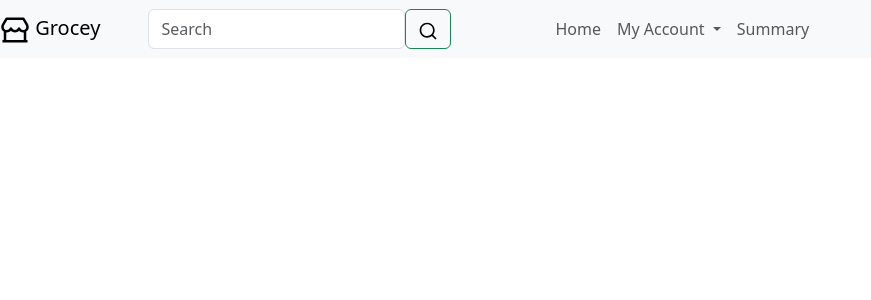
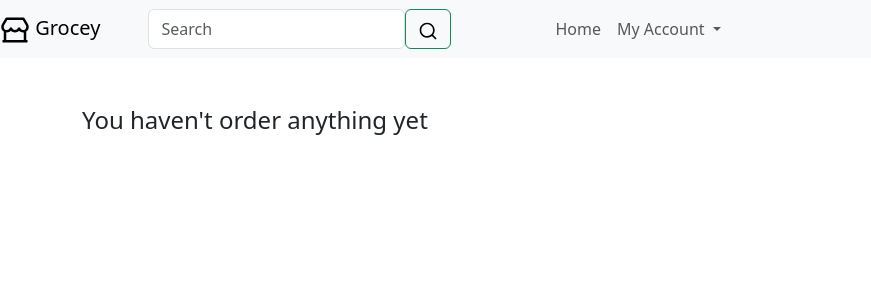
Before and after one commit to VivekKumarKamal/grocey, a Flask app: page /orders in a window 1280 px wide. Shown: the top 300 px of the page, without its empty margins (0-871 px from the left). Run offline with Flask 3, Linux system fonts and the light colour scheme; a user stored in the database is signed in; data comes from the database, SQL or seed files in the repository; both versions use the stored data as it was after the commit; some libraries are stand-ins or nearby versions.

Commit message:
improvements

```diff
--- a/website/templates/home.html
+++ b/website/templates/home.html
@@ -24,7 +24,7 @@
                     <p> {{ prod.price }} Rs/{{ prod.unit }}</p>
                     {% if prod.quantity > 0 %}
                         <p> Availabe: {{ prod.quantity }} {{ prod.unit }}</p>
-                        <p style="color: rgb(43, 46, 0);"> Expiry-Date: {{ prod.expiry_date }}</p>
+                        <p style="color: rgb(107, 100, 0);"> Expiry-Date: {{ prod.expiry_date }}</p>
                         <small class="w-10">
                             <a href="/add-to-cart/{{ prod.id }}">
                                 <button class="btn btn-outline-dark">Add to Cart</button>
@@ -34,7 +34,7 @@
                             </a>
                         </small>
                     {% else %}
-                        <b style="color: brown;">Out of Stock</b>
+                        <b style="color: rgb(201, 0, 0);">Out of Stock</b>
                     {% endif %}
                 </div>
             </div>
--- a/website/templates/orders.html
+++ b/website/templates/orders.html
@@ -6,7 +6,7 @@
 <br>
     {% for order in orders %}
         <li class="list-group-item d-flex justify-content-between">
-            <h5>{{ order.product.name }} </h5>
+            <h5>{{ order.product_name }} </h5>
             <h6>{{ order.quantity }}x</h6>
             <h6>Rs. {{ order.ordered_price }}</h6>
             <p>Ordered on: {{ order.order_time }}</p>
@@ -14,6 +14,8 @@
 
         <hr>
         <br>
+    {% else %}
+        <h4>You haven't order anything yet</h4>
     {% endfor %}
 
 
--- a/website/templates/search_results.html
+++ b/website/templates/search_results.html
@@ -10,11 +10,12 @@
     <div class="card">
         <div class="card-body">
             <h4 class="card-title">{{ prod.name }}</h4>
-            <p>Seller: <i>{{ prod.seller.user_name }}</i></p>
             <p> {{ prod.price }} Rs/{{ prod.unit }}</p>
+            <p style="color: rgb(43, 46, 0);"> Expiry-Date: {{ prod.expiry_date }}</p>
+
             {% if prod.quantity > 0 %}
                 <p> Availabe: {{ prod.quantity }} {{ prod.unit }}</p>
-                <p style="color: rgb(43, 46, 0);"> Expiry-Date: {{ prod.expiry_date }}</p>
+                {% if current_user.is_seller == False %}
                     <small class="w-10">
                         <a href="/add-to-cart/{{ prod.id }}">
                             <button class="btn btn-outline-dark">Add to Cart</button>
@@ -23,6 +24,7 @@
                         <button class="btn btn-primary">Buy Now</button>
                         </a>
                     </small>
+                {% endif %}
             {% else %}
                 <b style="color: brown;">Out of Stock</b>
             {% endif %}
--- a/website/templates/web_base.html
+++ b/website/templates/web_base.html
@@ -14,6 +14,27 @@
             integrity="sha384-JZR6Spejh4U02d8jOt6vLEHfe/JQGiRRSQQxSfFWpi1MquVdAyjUar5+76PVCmYl"
             crossorigin="anonymous"></script>
         <script src="https://kit.fontawesome.com/f6dcf461c1.js" crossorigin="anonymous"></script>
+
+        <script>
+            function deleteCategory(Id){
+                if (confirm("Are you sure, all the Products will be deleted too")){
+                    fetch(`/delete-category/${Id}`,
+                    {method: "POST"})
+                    .then((_res) =>{
+                            window.location.href ="/";
+                    });
+                }
+            }
+            function deleteProduct(Id){
+                if (confirm("Are you sure you want to delete this Product")){
+                    fetch(`/delete-product/${Id}`,
+                    {method: "POST"})
+                    .then((_res) =>{
+                            window.location.href ="/";
+                    });
+                }
+            }
+        </script>
 
         <title>Grocey</title>
     </head>
@@ -60,11 +81,7 @@
                                         <svg xmlns="http://www.w3.org/2000/svg" width="20" viewBox="0 0 24 24"><path d="M5 22C4.44772 22 4 21.5523 4 21V3C4 2.44772 4.44772 2 5 2H19C19.5523 2 20 2.44772 20 3V6H18V4H6V20H18V18H20V21C20 21.5523 19.5523 22 19 22H5ZM18 16V13H11V11H18V8L23 12L18 16Z"></path></svg>
                                         Log-out</a></li>
                                 </ul>
-                                {% if current_user.is_seller %}
-                                    <li class="nav-item">
-                                        <a href="/" class="nav-link">Summary</a>
-                                    </li>
-                                {% else %}
+                                {% if not current_user.is_seller %}
                                     <li class="nav-item">
                                         <a href="/cart" class="nav-link">
                                             <svg xmlns="http://www.w3.org/2000/svg" width="20" viewBox="0 0 24 24"><path d="M4.00488 16V4H2.00488V2H5.00488C5.55717 2 6.00488 2.44772 6.00488 3V15H18.4433L20.4433 7H8.00488V5H21.7241C22.2764 5 22.7241 5.44772 22.7241 6C22.7241 6.08176 22.7141 6.16322 22.6942 6.24254L20.1942 16.2425C20.083 16.6877 19.683 17 19.2241 17H5.00488C4.4526 17 4.00488 16.5523 4.00488 16ZM6.00488 23C4.90031 23 4.00488 22.1046 4.00488 21C4.00488 19.8954 4.90031 19 6.00488 19C7.10945 19 8.00488 19.8954 8.00488 21C8.00488 22.1046 7.10945 23 6.00488 23ZM18.0049 23C16.9003 23 16.0049 22.1046 16.0049 21C16.0049 19.8954 16.9003 19 18.0049 19C19.1095 19 20.0049 19.8954 20.0049 21C20.0049 22.1046 19.1095 23 18.0049 23Z"></path></svg>
--- a/website/web_controllers.py
+++ b/website/web_controllers.py
@@ -31,7 +31,7 @@ def cart():
 
 @views.route('/orders')
 def orders():
-    orders = Order.query.filter_by(user_id=current_user.id).all()
+    orders = Order.query.filter_by(user_id=current_user.id).order_by(Order.order_time.desc())
 
     return render_template('orders.html', app_name=app_name, orders=orders)
 
@@ -112,7 +112,7 @@ def product(cat_id, pro_id):
             flash("Fill all the details!", category='error')
 
         if not product:
-            new_prod = Product(name=name, id=pro_id, unit=unit, price=price, quantity=quantity, category_id=cat_id, expiry_date=expiry_date)
+            new_prod = Product(name=name, id=pro_id, unit=unit, price=price, quantity=quantity, category_id=cat_id, expiry_date=expiry_date, seller_id=current_user.id)
             db.session.add(new_prod)
             db.session.commit()
         else:
@@ -128,12 +128,16 @@ def product(cat_id, pro_id):
     return render_template('/seller_functions/create_product.html', app_name=app_name, category_name=category_name, product=product)
 
 
-@views.route('/delete-category/<int:id>')
+@views.route('/delete-category/<int:id>', methods=['POST'])
 @login_required
 def delete_category(id):
     if current_user.is_seller:
         cat = Category.query.filter_by(id=id).first()
         if cat:
+            carts = Cart.query.filter_by(product_id=cat.id).all()
+            for cart in carts:
+                db.session.delete(cart)
+                db.session.commit()
             for prod in cat.products:
                 db.session.delete(prod)
             db.session.delete(cat)
@@ -142,12 +146,16 @@ def delete_category(id):
     flash("You don't have permission to delete", category='error')
     return redirect(url_for('web_views.home'))
 
-@views.route('/delete-product/<int:id>')
+@views.route('/delete-product/<int:id>', methods=['POST'])
 @login_required
 def delete_product(id):
     if current_user.is_seller:
         prod = Product.query.filter_by(id=id).first()
         if prod:
+            carts = Cart.query.filter_by(product_id=prod.id).all()
+            for cart in carts:
+                db.session.delete(cart)
+                db.session.commit()
             db.session.delete(prod)
             db.session.commit()
             return redirect(url_for('web_views.home'))
@@ -201,7 +209,7 @@ def order_a_item(id):
     quantity_ordering = 1
 
     if product and product.quantity >= quantity_ordering:
-        order = Order(product_id=product.id, category_id=product.category_id, user_id=current_user.id, quantity=quantity_ordering, ordered_price=ordered_price)
+        order = Order(product_id=product.id, category_id=product.category_id, user_id=current_user.id, quantity=quantity_ordering, ordered_price=ordered_price, product_name=product.name)
         product.quantity -= quantity_ordering
         db.session.add(order)
         db.session.commit()
@@ -221,7 +229,7 @@ def order_cart():
         product = Product.query.filter_by(id=item.product_id).first()
 
         if product and product.quantity >= item.quantity:
-            order = Order(product_id=product.id, category_id=product.category_id, user_id=current_user.id, ordered_price=product.price, quantity=item.quantity)
+            order = Order(product_id=product.id, category_id=product.category_id, user_id=current_user.id, ordered_price=product.price, quantity=item.quantity, product_name=product.name)
             product.quantity -= item.quantity
             db.session.add(order)
             db.session.delete(item)
--- a/website/web_models.py
+++ b/website/web_models.py
@@ -50,6 +50,7 @@ class Order(db.Model):
     quantity = db.Column(db.Integer, nullable=False)
     ordered_price = db.Column(db.Integer, nullable=False)
     order_time = db.Column(db.DateTime, default=func.now())
+    product_name = db.Column(db.String)
 #
 #     # Relationship with User
     category_id = db.Column(db.Integer, db.ForeignKey('category.id'), nullable=False)
```
Also changed, not shown: website/templates/seller_functions/seller_home.html (+11 -8 lines), instance/grocery_db.sqlite3. Lines whose indentation alone changed are shown as unchanged.
